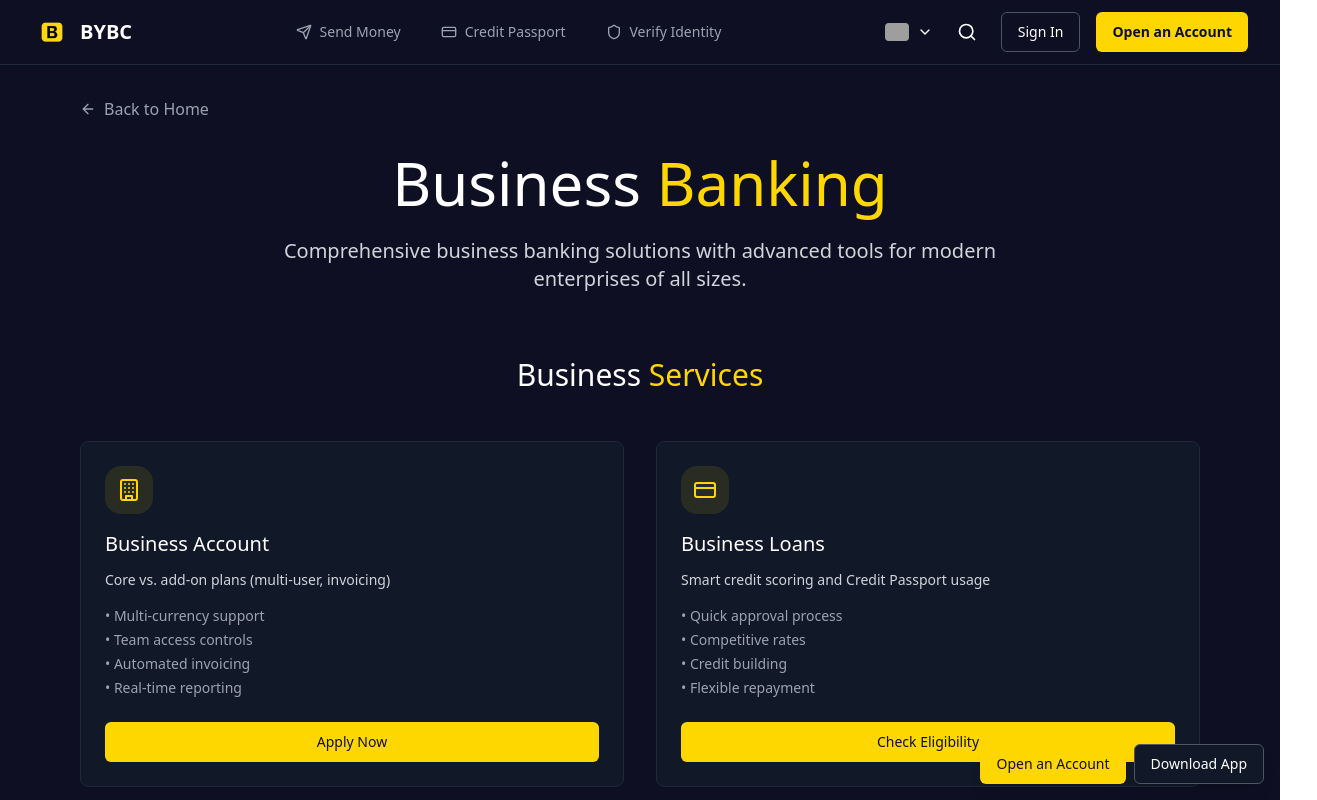
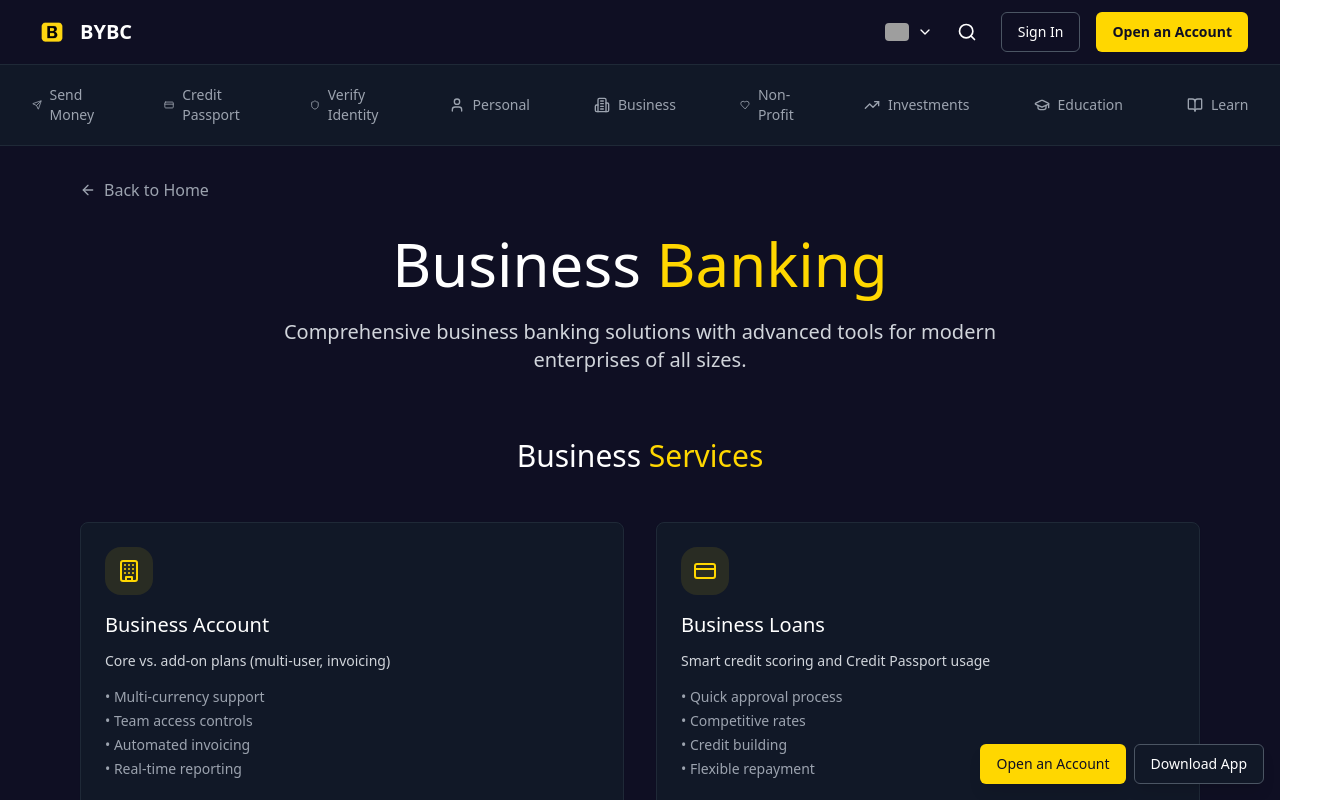
Before and after one commit to BYBC-Banking/bybc-banking-landing-page, a React (Vite) app: page /business in a window 1280 px wide. Shown: the top 800 px of the page, 1317 px wide, since content can reach past the window. Built offline with nearby package versions, Linux system fonts and the light colour scheme; grey boxes are pictures that could not be loaded.

Commit message:
Reverted to commit db11cc137b8b0c1e9c5b17a555600a378f46aedc

```diff
--- a/src/components/Header.tsx
+++ b/src/components/Header.tsx
@@ -1,10 +1,9 @@
 
 import React, { useState } from 'react';
-import { Link } from 'react-router-dom';
-import { Send, CreditCard, Shield } from 'lucide-react';
 import Logo from './header/Logo';
 import MobileMenu from './header/MobileMenu';
 import DesktopNavigation from './header/DesktopNavigation';
+import QuickActions from './header/QuickActions';
 
 const Header = () => {
   const [isMobileMenuOpen, setIsMobileMenuOpen] = useState(false);
@@ -42,12 +41,6 @@ const Header = () => {
     }
   ];
 
-  const quickActionButtons = [
-    { icon: Send, label: 'Send Money', path: '/send-money' },
-    { icon: CreditCard, label: 'Credit Passport', path: '/credit-passport' },
-    { icon: Shield, label: 'Verify Identity', path: '/verify-identity' }
-  ];
-
   return (
     <header className="bg-[#0f0f23] border-b border-gray-800 sticky top-0 z-50">
       {/* Main Header */}
@@ -72,26 +65,13 @@ const Header = () => {
             <Logo />
           </div>
 
-          {/* Quick Action Buttons - Center */}
-          <div className="flex items-center space-x-2 sm:space-x-4">
-            {quickActionButtons.map((action) => (
-              <Link
-                key={action.label}
-                to={action.path}
-                className="group flex items-center space-x-1 sm:space-x-2 px-2 sm:px-3 py-2 rounded-full bg-transparent hover:bg-gray-800 transition-all duration-200"
-              >
-                <action.icon className="w-4 h-4 text-gray-400 group-hover:text-[#ffd700] transition-colors" />
-                <span className="text-xs sm:text-sm text-gray-400 group-hover:text-white transition-colors hidden sm:block">
-                  {action.label}
-                </span>
-              </Link>
-            ))}
-          </div>
-
           {/* Desktop Navigation and Right Section */}
           <DesktopNavigation navigationItems={navigationItems} />
         </div>
       </div>
+
+      {/* Quick Actions Bar */}
+      <QuickActions />
     </header>
   );
 };
```
